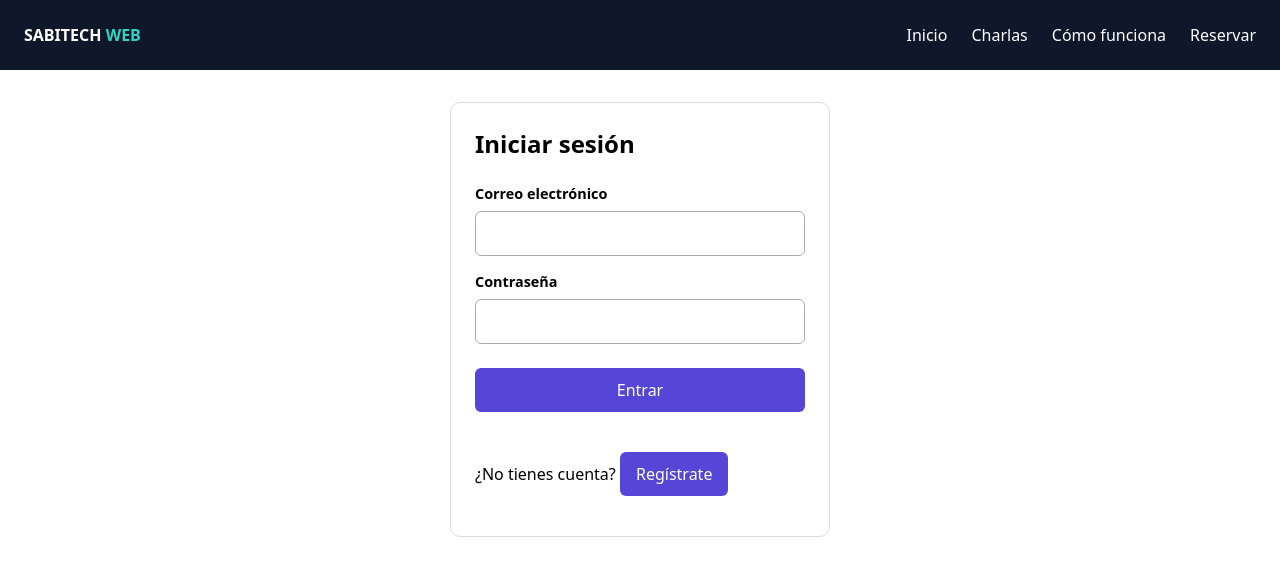
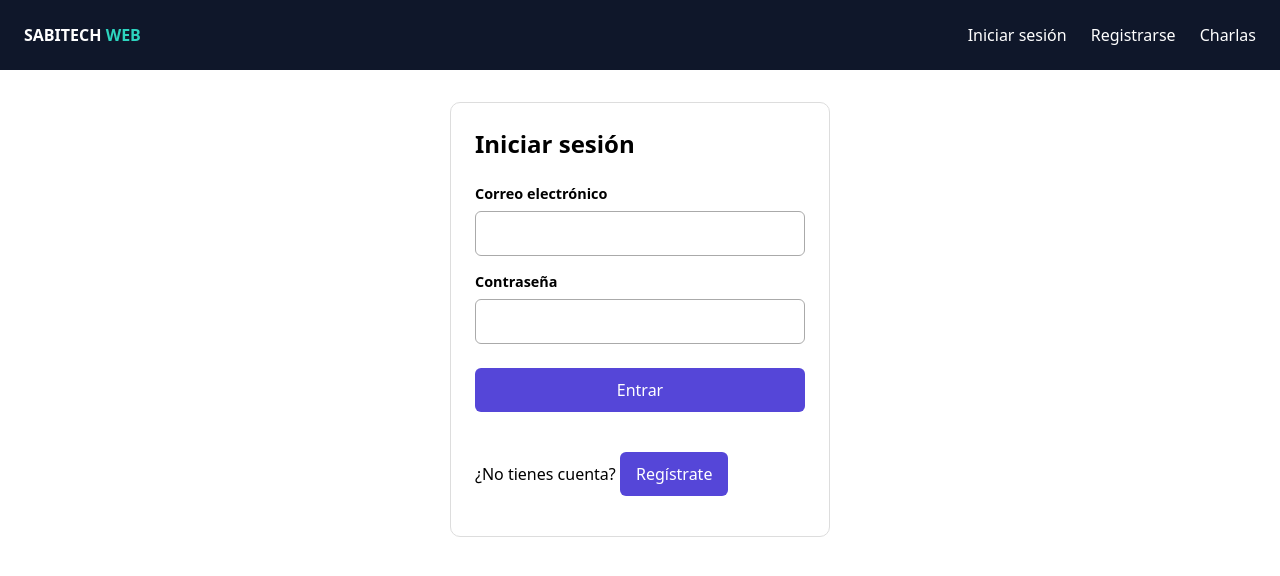
Before and after one commit to PabloGreus/Sabitech, a React app in the folder FrontEnd/: page / in a window 1280 px wide. Shown: the top 576 px of the page. Built offline with nearby package versions, Linux system fonts and the light colour scheme; the HTML template or start-up script is replaced by a standard one.

Commit message:
se arregla el bug del header

```diff
--- a/FrontEnd/src/App.jsx
+++ b/FrontEnd/src/App.jsx
@@ -22,7 +22,11 @@ export default function App() {
 
   return (
     <>
-      <Header />
+      <Header
+        onIrALogin={() => setVista("login")}
+        onIrARegistro={() => setVista("register")}
+        onIrACharlas={() => setVista("talks")}
+      />
 
       {vista === "login" && (
         <LoginView
--- a/FrontEnd/src/components/Header.jsx
+++ b/FrontEnd/src/components/Header.jsx
@@ -3,15 +3,14 @@ import Logo from "../assets/Logo.svg";
 import MiniMenu from "./MiniMenu";
 import "../css/Header.css";
 
-const enlaces = [
-  { texto: "Inicio", href: "#inicio" },
-  { texto: "Charlas", href: "#charlas" },
-  { texto: "Cómo funciona", href: "#funciones" },
-  { texto: "Reservar", href: "#reservar" },
-];
+export default function Header({ onIrALogin, onIrARegistro, onIrACharlas }) {
+  const [abierto, setAbierto] = useState(false);
 
-export default function Header() {
-  const [abierto, setAbierto] = useState(false);
+  const enlaces = [
+    { texto: "Iniciar sesión", onClick: onIrALogin },
+    { texto: "Registrarse", onClick: onIrARegistro },
+    { texto: "Charlas", onClick: onIrACharlas },
+  ];
 
   return (
     <header className="header">
--- a/FrontEnd/src/components/MiniMenu.jsx
+++ b/FrontEnd/src/components/MiniMenu.jsx
@@ -9,10 +9,17 @@ export default function MiniMenu({ enlaces, abierto, onNavegar }) {
       aria-label="Navegación principal"
     >
       <ul>
-        {enlaces.map((enlace) => (
-          <li key={enlace.href}>
-            <a href={enlace.href} onClick={onNavegar}>
-              {enlace.texto}
+        {enlaces.map((e) => (
+          <li key={e.texto}>
+            <a
+              href="#"
+              onClick={(ev) => {
+                ev.preventDefault();
+                e.onClick?.();
+                onNavegar();
+              }}
+            >
+              {e.texto}
             </a>
           </li>
         ))}
```
